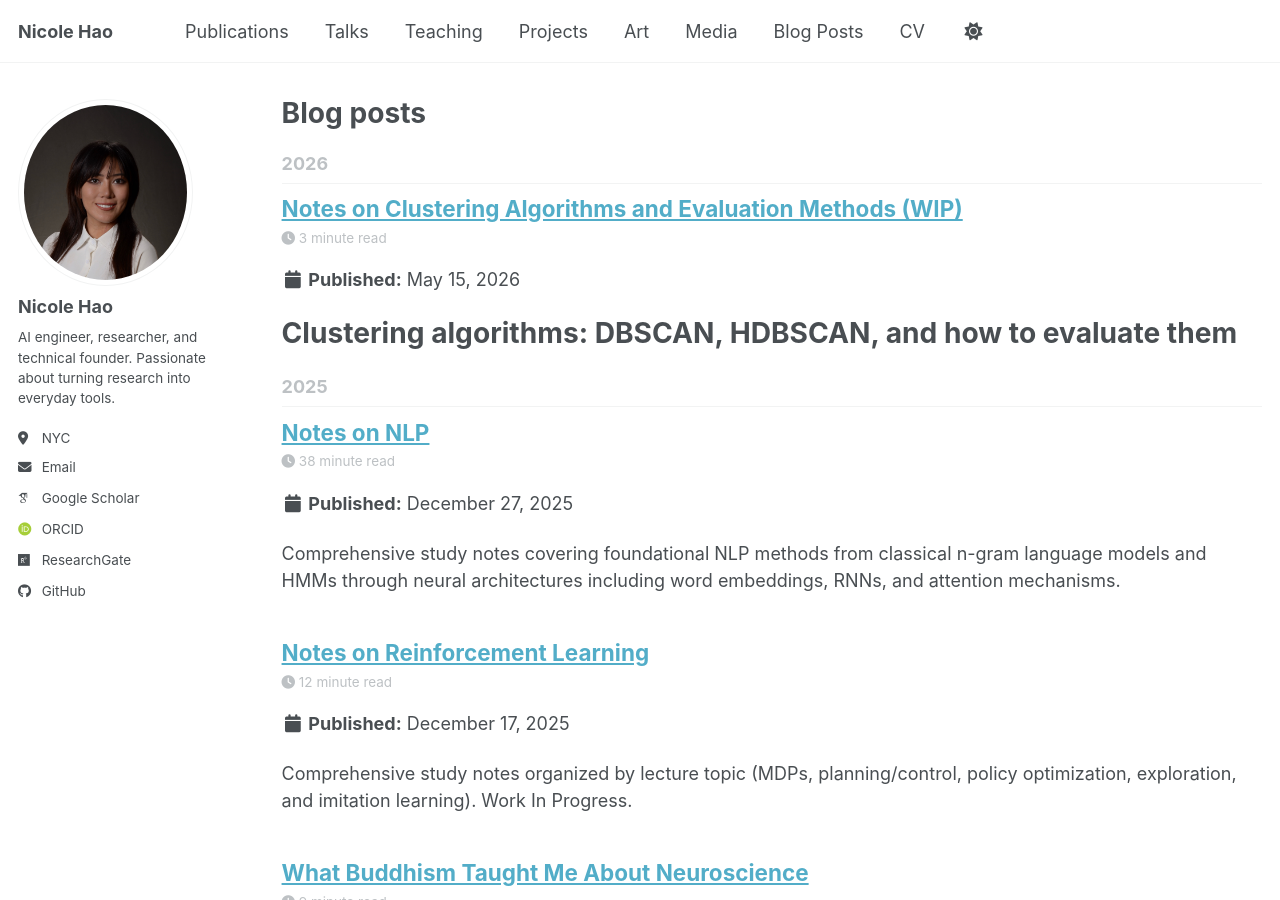
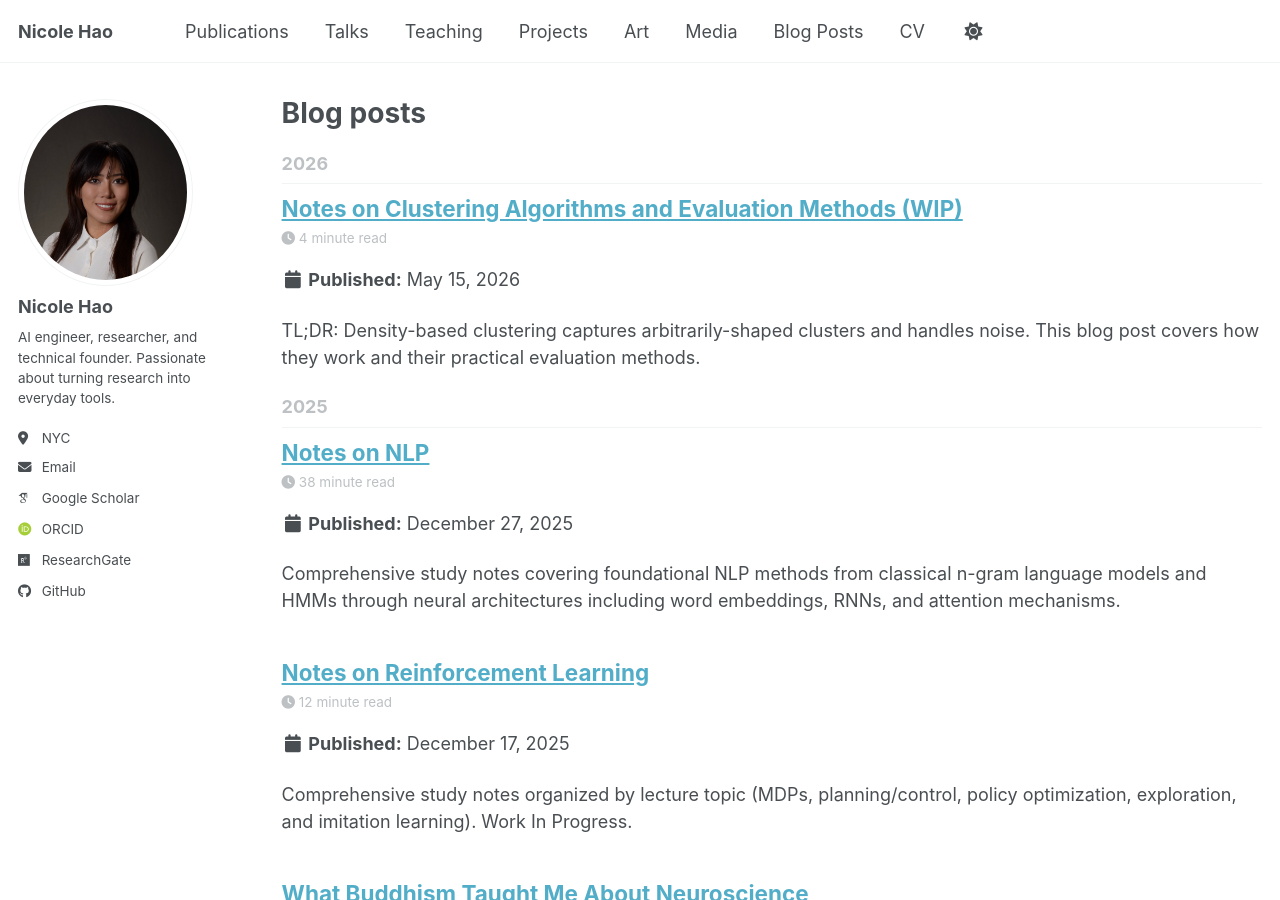
Before and after one commit to nicolehao34/nicolehao34.github.io, a Jekyll site: the page built from _pages/year-archive.html, in a window 1280 px wide and 900 px high. Built offline with Jekyll 4.4.1, drawn with Linux system fonts in a browser that asks for light colours; some web fonts are replaced; a script bundle is joined from its source files by our own code; library files that are not in the unit come from our copies; some of the changed lines change nothing that is shown.

Commit message:
formatting fix for clustering algo blog post

```diff
--- a/_posts/2026-05-15-Clustering-algorithms.md
+++ b/_posts/2026-05-15-Clustering-algorithms.md
@@ -3,16 +3,22 @@
 title: Notes on Clustering Algorithms and Evaluation Methods (WIP)
 ---
 
-# Clustering algorithms: DBSCAN, HDBSCAN, and how to evaluate them
+TL;DR:
+Density-based clustering captures arbitrarily-shaped clusters and handles noise. This blog post covers how they work and their practical evaluation methods.
 
-## TL;DR
-Density-based clustering captures arbitrarily-shaped clusters and handles noise. DBSCAN is simpler, HDBSCAN builds a hierarchical density model and is more robust to variable densities. Evaluate with a mix of internal scores, external scores (when labels exist), stability/persistence, and domain-specific validation (visualization, cluster sizes, outliers).
+DBSCAN (Density-Based Spatial Clustering of Applications with Noise) is a relatively simple density-based clustering algorithm, while HDBSCAN (Hierarchical Density-Based Spatial Clustering of Applications with Noise) builds a hierarchical density model and is more robust when clusters have varying densities.
+
+These algorithms are commonly used for “grouping” features in modern applications, and they are becoming even more relevant as AI agents increasingly rely on long-context summarization and semantic organization.
+
+For developers, it is important to know how to evaluate clustering quality across multiple dimensions, including coherence, cluster distinctiveness, semantic consistency, stability, persistence, and domain-specific usefulness.
+
+Evaluation often combines internal metrics, external metrics when labels are available, and practical validation methods such as visualization, cluster size analysis, and outlier inspection.
 
 ---
 
 ## 1. Quick intuition
 
-- DBSCAN: groups points where neighborhood density (eps, min_samples) is high. Points with too few neighbors are noise. Good when clusters have similar density and eps can be chosen.
+- DBSCAN: groups points where neighborhood density (eps, min_samples) is high (I'll explain the hyperparameters later). Points with too few neighbors are noise.
 - HDBSCAN: builds a hierarchy of density-connectivity across scales and extracts stable clusters. Fewer hard parameters; it can find clusters at variable densities and gives soft membership/outlier scores.
 
 ---
@@ -20,12 +26,17 @@
 ## 2. Parameters and practical tips
 
 DBSCAN
-- key params: eps (radius), min_samples (min points in eps neighborhood).
+- key params:
+    - eps (radius),
+    - min_samples (min points in eps neighborhood)
 - choose min_samples >= D + 1 (D = number of features) often; 2*D is a conservative choice.
 - choose eps via k-distance plot: plot distances to k = min_samples nearest neighbor, look for elbow.
 
 HDBSCAN
-- key params: min_cluster_size (minimum cluster you care about), min_samples (controls conservativeness; defaults to min_cluster_size if not set).
+- key params:
+    - eps
+    - min_cluster_size (minimum cluster you care about),
+    - min_samples (controls conservativeness; defaults to min_cluster_size if not set).
 - better for variable density; returns cluster_persistence (stability) and soft cluster membership (probabilities) plus outlier scores.
 
 Preprocessing
@@ -41,10 +52,18 @@
 ## 3. Evaluation strategies
 
 1. Internal metrics (no ground truth)
-    - Silhouette score: cohesion vs separation, but can be misleading when many noise points or varying densities.
-    - Davies–Bouldin index: lower is better.
-    - Calinski–Harabasz: higher is better.
-    - Caveat: internal scores assume cluster compactness; density-based clusters may violate these assumptions.
+    - Silhouette score
+        - For a sample $$i$$: $$a(i)$$ = mean intra‑cluster distance, $$b(i)$$ = min mean distance to points in any other cluster.
+        - $$s(i) = \frac{b(i) - a(i)}{\max(a(i), b(i))}$$. The overall silhouette = $$\text{mean}_i s(i) \in [-1, 1]$$, higher is better.
+    - Davies–Bouldin index (DB)
+        - For $$k$$ clusters, let $$S_i$$ = average distance of points in cluster $$i$$ to its centroid $$\mu_i$$, and $$M_{ij} = \text{distance}(\mu_i, \mu_j)$$.
+        - $$\text{DB} = \frac{1}{k} \sum_{i=1}^{k} \max_{j \neq i} \frac{S_i + S_j}{M_{ij}}$$. Lower is better.
+    - Calinski–Harabasz index (CH)
+        - Let $$n$$ be total samples, $$k$$ clusters, $$\mu$$ the global mean, $$\mu_i$$ the $$i$$-th cluster mean, and $$n_i$$ cluster sizes.
+        - Between‑cluster dispersion: $$B = \sum_{i=1}^{k} n_i \|\mu_i - \mu\|^2$$.
+        - Within‑cluster dispersion: $$W = \sum_{i=1}^{k} \sum_{x \in C_i} \|x - \mu_i\|^2$$.
+        - $$\text{CH} = \frac{B / (k - 1)}{W / (n - k)}$$. Higher is better.
+    - Caveat: these internal scores assume compact, globular clusters and can be misleading for density‑based or varying‑density cluster shapes and when many noise points exist. Consider combining them with density‑aware measures and visual checks.
 
 2. External metrics (with labels)
     - Adjusted Rand Index (ARI), Adjusted Mutual Information (AMI): robust comparisons accounting for chance.
```
